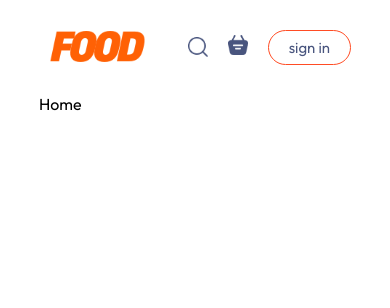
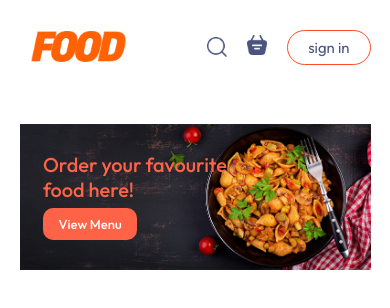
Before and after one commit to mehrnazpishyar/Food-Delivery, a React app: page / in a window 390 px wide. Shown: the top 308 px of the page. Built offline with nearby package versions, Linux system fonts and the light colour scheme; the HTML template or start-up script is replaced by a standard one.

Commit message:
add header section

```diff
--- /dev/null
+++ b/src/components/Navbar/Header/Header.css
@@ -0,0 +1,62 @@
+.header{
+    height: 34vw;
+    margin: 30px auto;
+    background: url('/header_img.jpg') no-repeat;
+    background-size:contain;
+    position: relative;
+}
+.header-contents{
+    position: absolute;
+    display: flex;
+    flex-direction: column;
+    align-items: start;
+    gap: 1.5vw;
+    max-width: 50%;
+    bottom: 22%;
+    left: 6vw;
+    animation: fadeIn 3s;
+}
+.header-contents h2{
+    font-weight:500;
+    color: tomato;
+    font-size: max(4.4vw,20px);
+}
+.header-contents p{
+    color: white;
+    font-size: 1vw;
+}
+.header-contents button{
+    border: none;
+    color: #ffffff;
+    font-weight: 500;
+    padding: 1vw 2vw;
+    background: tomato;
+    font-size: max(1vw,13px);
+    border-radius: 10px;
+    cursor: pointer;
+}
+
+.header-contents button:hover{
+    color: tomato;
+    background: white;
+}
+
+@media (max-width:1050px) {
+    .header{
+        height: 38vw;
+    }
+    .header-contents{
+        max-width: 45%;
+    }
+}
+@media(max-width:750px){
+    .header-contents{
+        max-width: 55%;
+    }
+    .header-contents p{
+       display: none;
+    }
+    .header-contents button{
+        padding: 2vw 4vw;
+    }
+}
--- /dev/null
+++ b/src/components/Navbar/Header/Header.jsx
@@ -0,0 +1,16 @@
+import React from 'react'
+import './Header.css'
+
+const Header = () => {
+    return (
+        <div className='header'>
+            <div className='header-contents'>
+                <h2>Order your favourite food here!</h2>
+                <p>Explore a diverse menu filled with mouthwatering dishes made from the finest ingredients and prepared with expert craftsmanship. Our goal is to delight your taste buds and make every dining experience unforgettable.</p>
+                <button>View Menu</button>
+            </div>
+        </div>
+    )
+}
+
+export default Header
--- a/src/index.css
+++ b/src/index.css
@@ -22,3 +22,19 @@ a {
   width: 80%;
   margin: auto;
 }
+
+@keyframes fadeIn {
+  0% {
+    opacity: 0;
+  }
+
+  100% {
+    opacity: 1;
+  }
+}
+
+@media (max-width:1050px) {
+  .app {
+    width: 90%;
+  }
+}
--- a/src/pages/Home/Home.jsx
+++ b/src/pages/Home/Home.jsx
@@ -1,9 +1,12 @@
 import React from 'react'
 import './Home.css'
+import Header from '../../components/Navbar/Header/Header'
 
 const Home = () => {
   return (
-    <div>Home</div>
+    <>
+        <Header/>
+    </>
   )
 }
 
```
Also changed, not shown: public/header_img.jpg (added).
